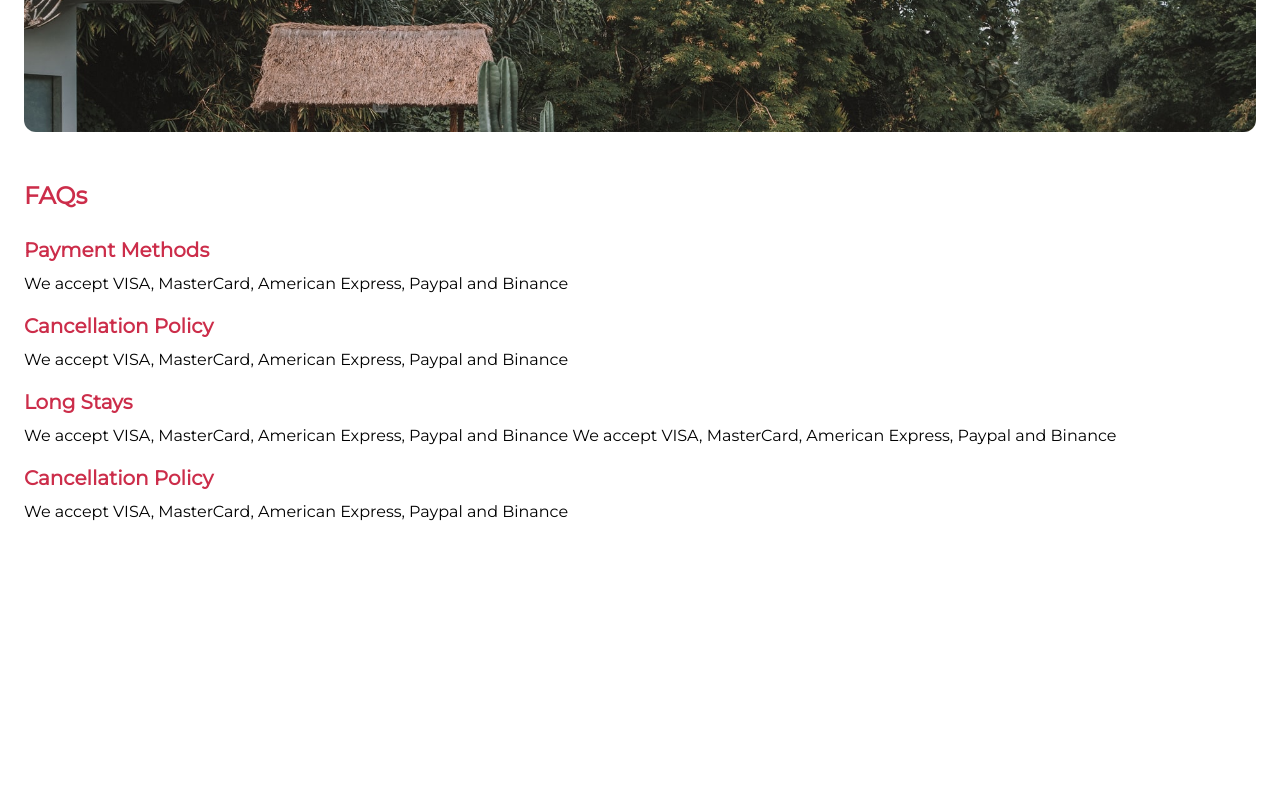
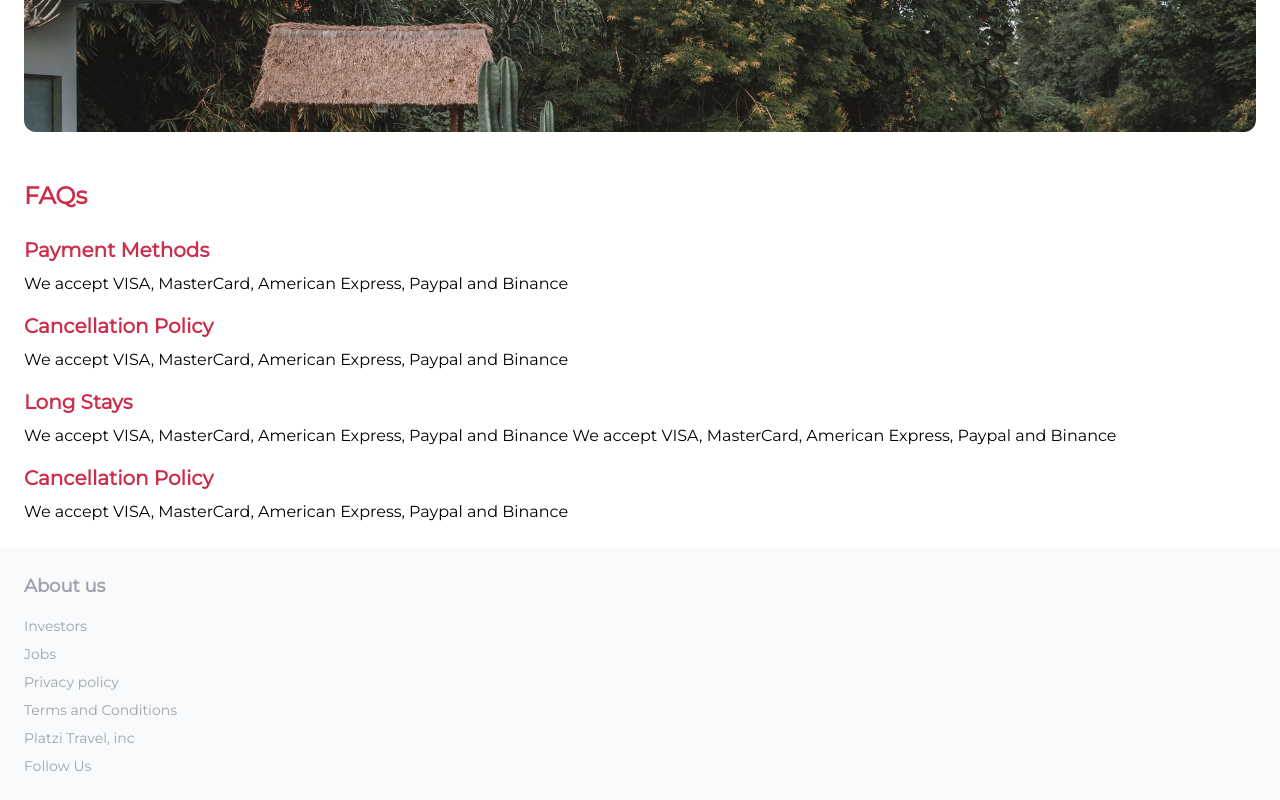
Before and after one commit to salinatomass/platzi-travel, a website built with Vite: page index.html in a window 1280 px wide. Shown: the part 2248-3048 px from the top of the page. Before the commit the page ends 2796 px from the top, so only its background shows below. Built offline with nearby package versions, Linux system fonts and the light colour scheme.

Commit message:
Section footer

```diff
--- a/index.html
+++ b/index.html
@@ -163,7 +163,29 @@
     </main>
 
     <!-- FOOTER -->
-    <footer></footer>
+    <footer class="bg-gray-50 text-gray-400 p-6 space-y-4">
+      <h2 class="text-lg font-semibold">About us</h2>
+      <ul class="space-y-2">
+        <li>
+          <a href="#" class="text-sm block">Investors</a>
+        </li>
+        <li>
+          <a href="#" class="text-sm block">Jobs</a>
+        </li>
+        <li>
+          <a href="#" class="text-sm block">Privacy policy</a>
+        </li>
+        <li>
+          <a href="#" class="text-sm block">Terms and Conditions</a>
+        </li>
+        <li>
+          <a href="#" class="text-sm block">Platzi Travel, inc</a>
+        </li>
+        <li>
+          <a href="#" class="text-sm block">Follow Us</a>
+        </li>
+      </ul>
+    </footer>
 
     <script type="module" src="./src/main.js"></script>
   </body>
```
